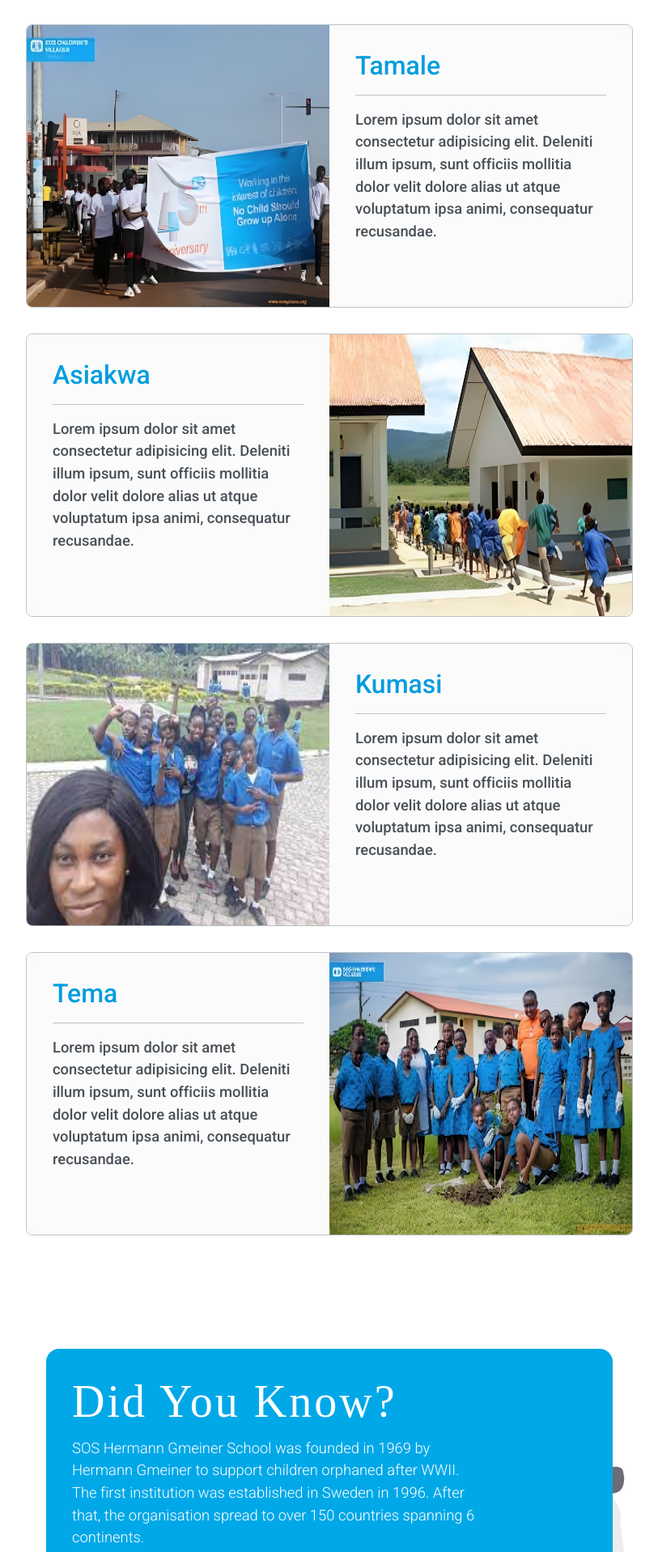
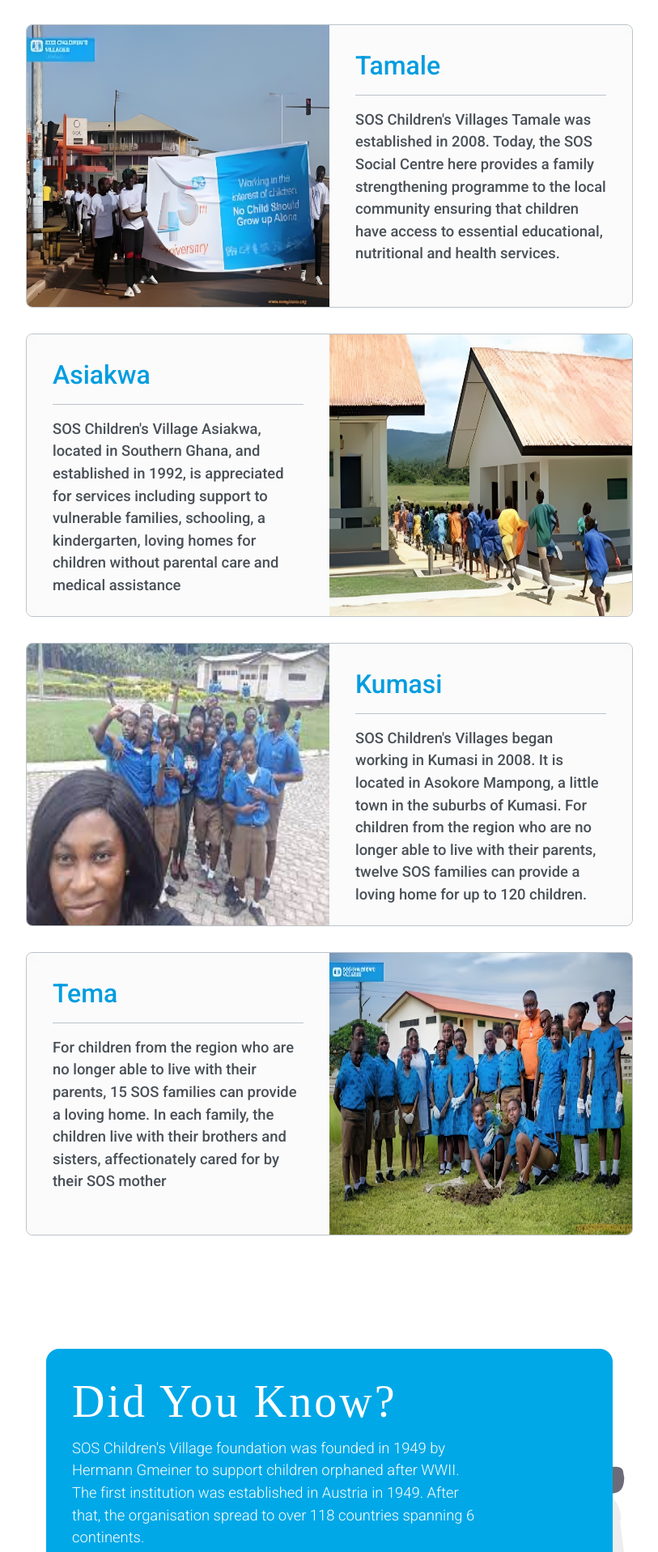
Before and after one commit to Beany-Bready-Org/sos-tamale-website, a React (Vite) app: page / in a window 1280 px wide. Shown: the part 1880-3797 px from the top of the page at 81% size, without its empty margins (233-1046 px from the left). Built offline with nearby package versions, Linux system fonts and the light colour scheme; a web font is replaced by a local one.

Commit message:
replacement of dummy text

```diff
--- a/src/components/CampusesSection.jsx
+++ b/src/components/CampusesSection.jsx
@@ -16,41 +16,36 @@ import TemaImg from "../assets/images/tema.png";
 export default function CampusesSection() {
   return (
     <section className="campuses-section">
-      <h1 className="--header">Our Campuses</h1>
+      <h1 className="--header">
+        Our Campuses
+      </h1>
       <p className="--description">
-        Explore some of our other prestine campuses.
+        Explore some of our other
+        prestine campuses.
       </p>
       <div className="campuses-section__items">
         <CampusesSectionCard
           imgSrc={TamaleImg}
           heading="Tamale"
-          text="Lorem ipsum dolor sit amet consectetur adipisicing elit. Deleniti illum
-      ipsum, sunt officiis mollitia dolor velit dolore alias ut atque voluptatum
-      ipsa animi, consequatur recusandae."
+          text="SOS Children's Villages Tamale was established in 2008. Today, the SOS Social Centre here provides a family strengthening programme to the local community ensuring that children have access to essential educational, nutritional and health services."
           direction={"row-reverse"}
         />
         <CampusesSectionCard
           imgSrc={AsiakwaImg}
           heading="Asiakwa"
-          text="Lorem ipsum dolor sit amet consectetur adipisicing elit. Deleniti illum
-      ipsum, sunt officiis mollitia dolor velit dolore alias ut atque voluptatum
-      ipsa animi, consequatur recusandae."
+          text="SOS Children's Village Asiakwa, located in Southern Ghana, and established in 1992, is appreciated for services including support to vulnerable families, schooling, a kindergarten, loving homes for children without parental care and medical assistance"
           direction={"row"}
         />
         <CampusesSectionCard
           imgSrc={KumasiImg}
           heading="Kumasi"
-          text="Lorem ipsum dolor sit amet consectetur adipisicing elit. Deleniti illum
-      ipsum, sunt officiis mollitia dolor velit dolore alias ut atque voluptatum
-      ipsa animi, consequatur recusandae."
+          text="SOS Children's Villages began working in Kumasi in 2008. It is located in Asokore Mampong, a little town in the suburbs of Kumasi. For children from the region who are no longer able to live with their parents, twelve SOS families can provide a loving home for up to 120 children."
           direction={"row-reverse"}
         />
         <CampusesSectionCard
           imgSrc={TemaImg}
           heading="Tema"
-          text="Lorem ipsum dolor sit amet consectetur adipisicing elit. Deleniti illum
-      ipsum, sunt officiis mollitia dolor velit dolore alias ut atque voluptatum
-      ipsa animi, consequatur recusandae."
+          text="For children from the region who are no longer able to live with their parents, 15 SOS families can provide a loving home. In each family, the children live with their brothers and sisters, affectionately cared for by their SOS mother"
           direction={"row"}
         />
       </div>
--- a/src/components/DidYouKnow.jsx
+++ b/src/components/DidYouKnow.jsx
@@ -12,10 +12,10 @@ const DidYouKnow = () => {
     <div className="did-you-know important-section">
       <h2 className="did-you-know__heading">Did You Know?</h2>
       <p className="did-you-know__description">
-        SOS Hermann Gmeiner School was founded in 1969 by Hermann Gmeiner to
+        SOS Children's Village foundation was founded in 1949 by Hermann Gmeiner to
         support children orphaned after WWII. The first institution was
-        established in Sweden in 1996. After that, the organisation spread to
-        over 150 countries spanning 6 continents.
+        established in Austria in 1949. After that, the organisation spread to
+        over 118 countries spanning 6 continents.
       </p>
       <div className="did-you-know__buttons">
         <NavLink
@@ -23,13 +23,13 @@ const DidYouKnow = () => {
           className="--cta-secondary"
           target="_blank"
         >
-          Visit Our Main Website
+          Visit The Main Website
           <FontAwesomeIcon
             icon={faArrowUpRightFromSquare}
             className="arrow-icon"
           />
         </NavLink>
-        <NavLink to="https://hgic.com" className="--cta" target="_blank">
+        <NavLink to="https://www.soshgic.edu.gh/" className="--cta" target="_blank">
           Visit International College
           <FontAwesomeIcon icon={faArrowCircleRight} className="arrow-icon" />
         </NavLink>
--- a/src/components/Footer.jsx
+++ b/src/components/Footer.jsx
@@ -21,25 +21,25 @@ const Footer = () => {
 					<ul className="footer-main__links-social">
             <h3 className="footer-header">Get in touch</h3>
 						<li>
-							<NavLink to="#">Facebook</NavLink>
+							<NavLink to="https://web.facebook.com/SOSCVGHANA/?_rdc=1&_rdr">Facebook</NavLink>
 						</li>
 						<li>
-							<NavLink to="#">Twitter</NavLink>
+							<NavLink to="https://twitter.com/SOSCVGhana">Twitter</NavLink>
 						</li>
 						<li>
-							<NavLink to="#">Linkedin</NavLink>
+							<NavLink to="https://gh.linkedin.com/company/sos-children-s-villages-in-ghana">Linkedin</NavLink>
 						</li>
 						<li>
-							<NavLink to="#">Instagram</NavLink>
+							<NavLink to="https://www.instagram.com/sos_hgic/?hl=en">Instagram</NavLink>
 						</li>
 					</ul>
 					<ul className="footer-main__links-other-links">
             <h3 className="footer-header">Other Links</h3>
 						<li>
-							<NavLink to="#">SOS Ghana</NavLink>
+							<NavLink to="https://www.sos-childrensvillages.org/where-we-help/africa/ghana">SOS CV Ghana</NavLink>
 						</li>
 						<li>
-							<NavLink to="#">SOS HGIC</NavLink>
+							<NavLink to="https://www.soshgic.edu.gh/">SOS HGIC</NavLink>
 						</li>
 					</ul>
 				</div>
--- a/src/components/Navbar.jsx
+++ b/src/components/Navbar.jsx
@@ -62,22 +62,22 @@ const Navbar = () => {
 					</div>
 					<ul className="secondary-nav__text__social">
 						<li className="social-link">
-							<Link to="#">
+							<Link to="https://web.facebook.com/SOSCVGHANA/?_rdc=1&_rdr">
 								<FontAwesomeIcon icon={faFacebook} />
 							</Link>
 						</li>
 						<li className="social-link">
-							<Link to="">
+							<Link to="https://gh.linkedin.com/company/sos-children-s-villages-in-ghana">
 								<FontAwesomeIcon icon={faLinkedinIn} />
 							</Link>
 						</li>
 						<li className="social-link">
-							<Link to="#">
+							<Link to="https://www.instagram.com/sos_hgic/?hl=en">
 								<FontAwesomeIcon icon={faInstagram} />
 							</Link>
 						</li>
 						<li className="social-link">
-							<Link to="#">
+							<Link to="https://twitter.com/SOSCVGhana">
 								<FontAwesomeIcon icon={faXTwitter} />
 							</Link>
 						</li>
--- a/src/components/enroll/Enroll.jsx
+++ b/src/components/enroll/Enroll.jsx
@@ -193,7 +193,12 @@ const Enroll = () => {
             ”Ensure inclusive and equitable quality education and promote
             lifelong learning opportunities for all”
           </blockquote>
-					<b className="side-nav__sdg--sdg">SDG 4</b>
+          <a
+            href="https://sdgs.un.org/goals/goal4"
+            className="side-nav__sdg--sdg"
+          >
+            SDG 4
+          </a>
         </div>
       </header>
     </main>
--- a/src/stylesheets/Enroll.scss
+++ b/src/stylesheets/Enroll.scss
@@ -8,6 +8,11 @@
 
 	> * {
 		height: 100%;
+	}
+
+	a {
+		color: #fff;
+		font-weight: 500;
 	}
 
 	.enroll-form {
```
Lines whose indentation alone changed are shown as unchanged.
